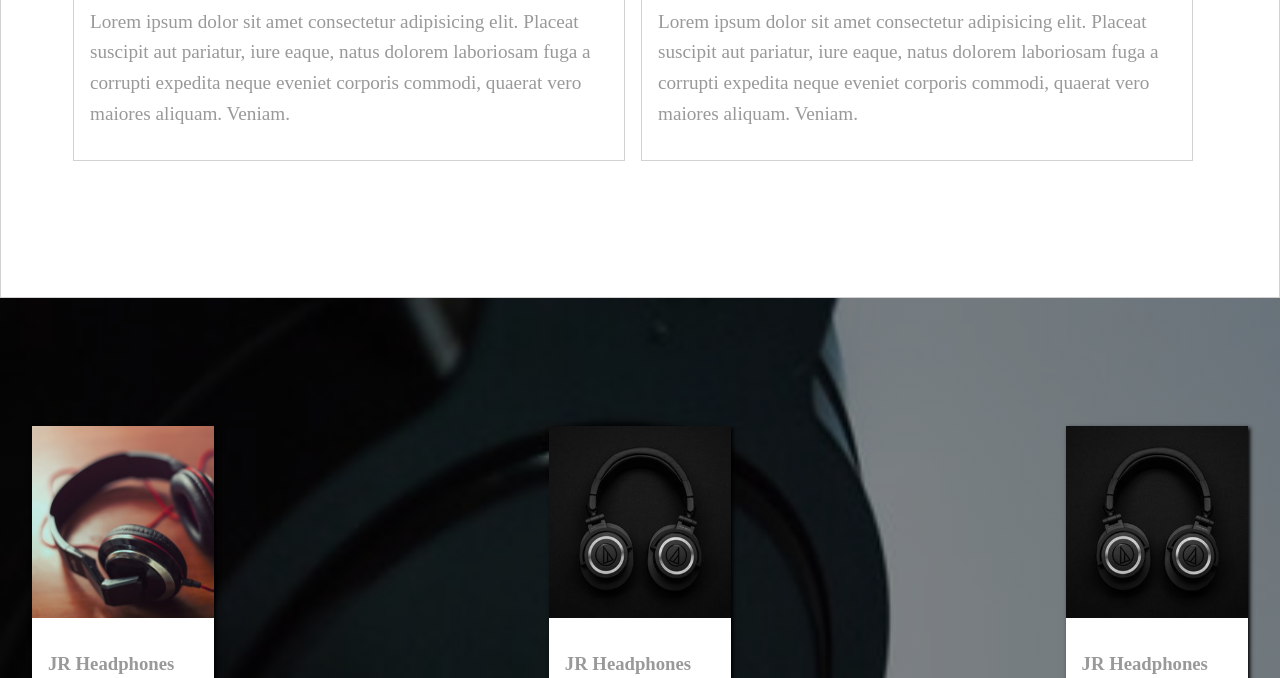
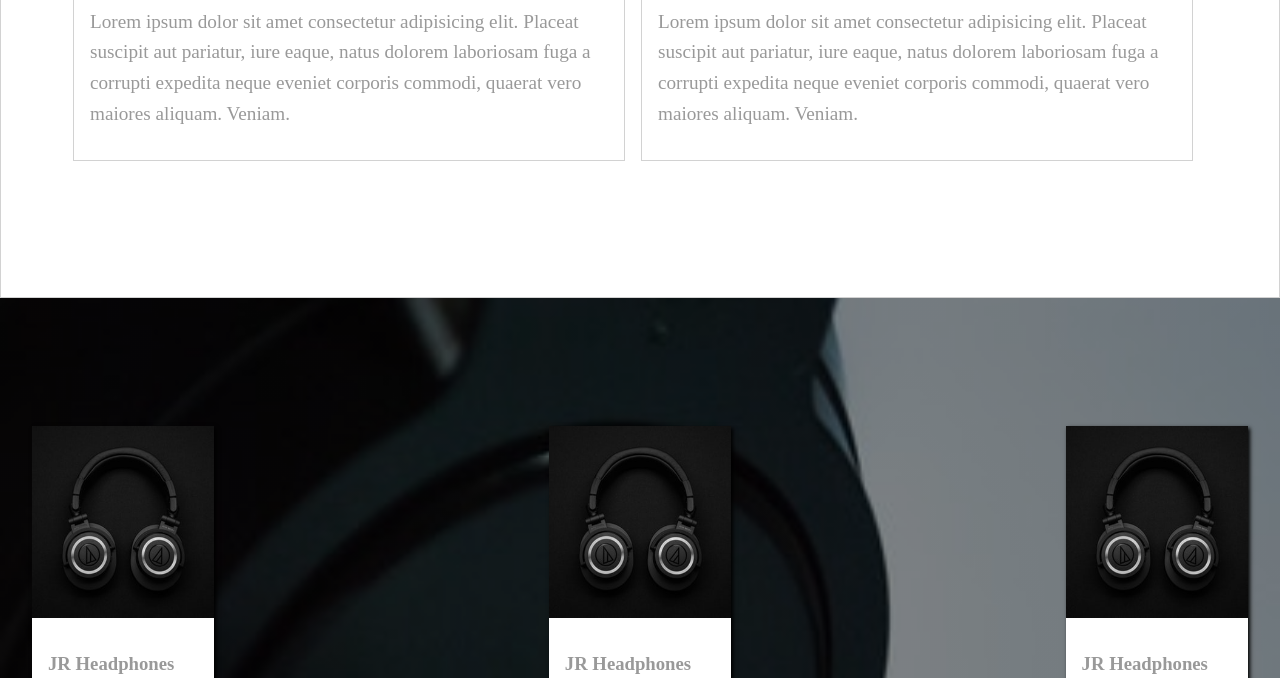
Before and after one commit to khawki00/online-store-v1, a website: page index.html in a window 1280 px wide. Shown: the part 3067-3745 px from the top of the page. Drawn offline with Linux system fonts and the light colour scheme.

Commit message:
updated index.html file

```diff
--- a/index.html
+++ b/index.html
@@ -129,7 +129,7 @@
 
           <div class="categories__left--bottomRow row">
            <div class="bottomRow--img">
-              <img src="images/audio-headphone-hearing-mp3-1591.jpg" alt="category image" class="category__img noOpacity">
+              <img src="images/white-book-on-clothes-2237801.jpg" alt="category image" class="category__img noOpacity">
            </div>
 
               <div class="category__content--text">
@@ -287,7 +287,7 @@
        <div class="products__content">
          <div class="product">
              <div class="product__img--container">
-                 <img src="images/audio-headphone-hearing-mp3-1591.jpg" alt="" class="product__img">
+                 <img src= "images/top-view-photo-of-black-wireless-headphones-1649771.jpg"alt="" class="product__img">
              </div>
              <div class="product__text">
                  <h3 class="product__title">JR Headphones</h3>
@@ -306,7 +306,7 @@
          </div>
          <div class="product">
             <div class="product__img--container">
-                <img src="/images/top-view-photo-of-black-wireless-headphones-1649771.jpg" alt="" class="product__img">
+                <img src="images/top-view-photo-of-black-wireless-headphones-1649771.jpg" alt="" class="product__img">
             </div>
             <div class="product__text">
                 <h3 class="product__title">JR Headphones</h3>
@@ -328,7 +328,7 @@
 
         <div class="product">
             <div class="product__img--container">
-                <img src="/images/top-view-photo-of-black-wireless-headphones-1649771.jpg" alt="" class="product__img">
+                <img src="images/top-view-photo-of-black-wireless-headphones-1649771.jpg" alt="" class="product__img">
             </div>
             <div class="product__text">
                 <h3 class="product__title">JR Headphones</h3>
```
